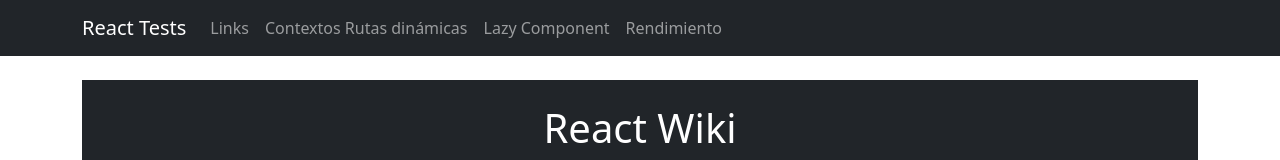
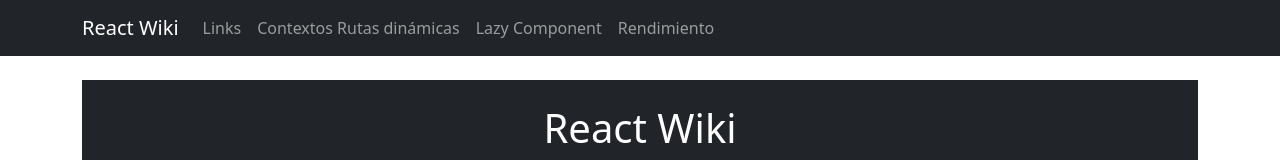
Before and after one commit to AntonioMCV/reactwiki, a React (Create React App) app: page / in a window 1280 px wide. Shown: the top 160 px of the page. Built offline with nearby package versions, Linux system fonts and the light colour scheme.

Commit message:
feat: (header) - Changed title page

```diff
--- a/src/components/Header.js
+++ b/src/components/Header.js
@@ -6,7 +6,7 @@ const Header = () => {
   return (
     <nav className="navbar navbar-expand-sm navbar navbar-dark bg-dark">
       <div className="container-md">
-        <Link className="navbar-brand" to="/">React Tests</Link>
+        <Link className="navbar-brand" to="/">React Wiki</Link>
         <button className="navbar-toggler" type="button" data-toggle="collapse" data-target="#navbarSupportedContent"
           aria-controls="navbarSupportedContent" aria-expanded="false" aria-label="Toggle navigation">
           <span className="navbar-toggler-icon"></span>
```
